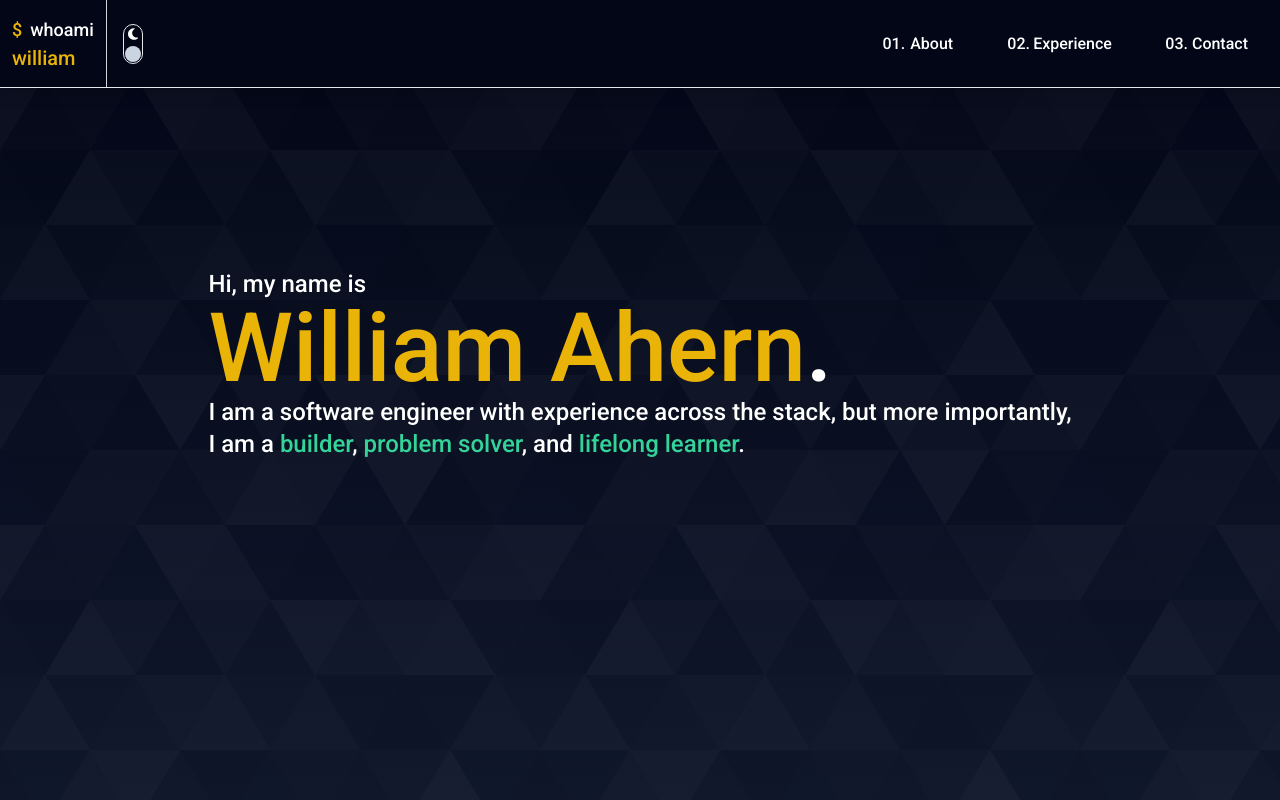
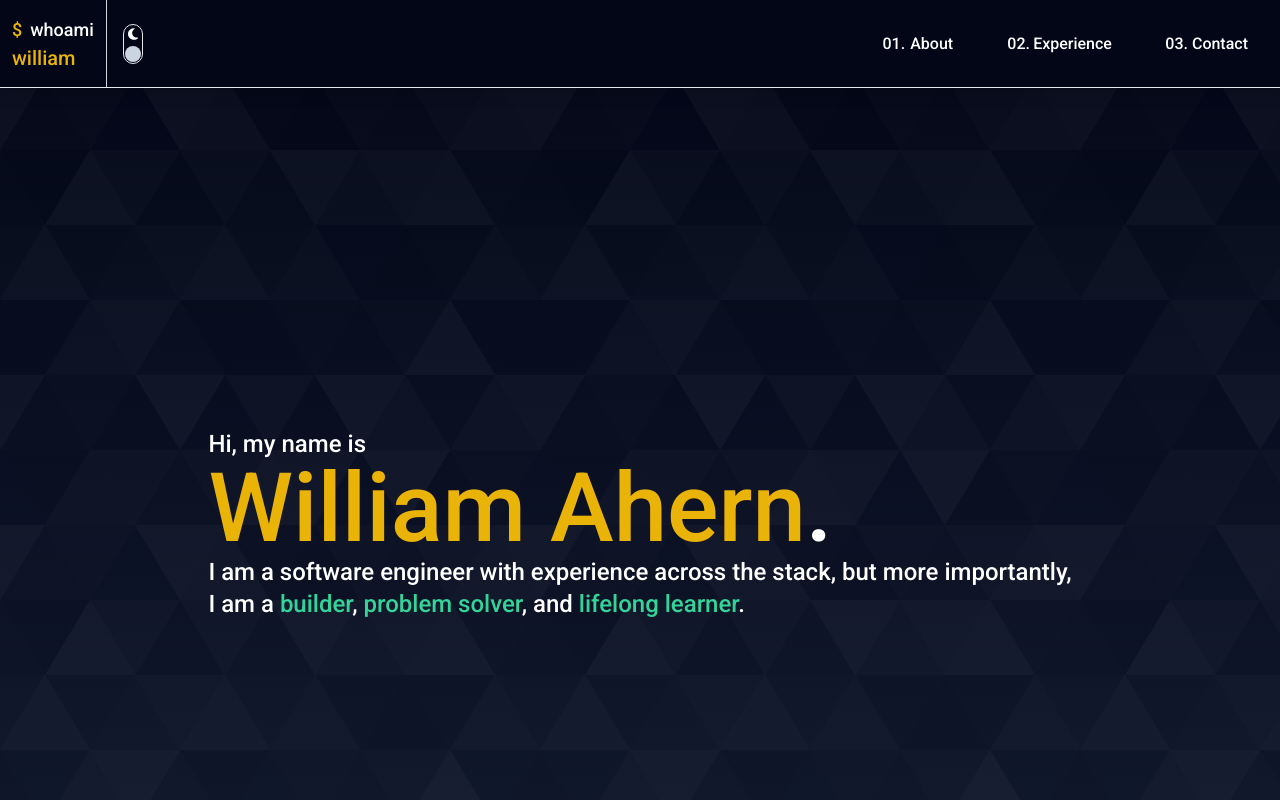
Before and after one commit to wi11ahern/who-am-i, a React (Vite) app: page / in a window 1280 px wide. Shown: the top 800 px of the page. Built offline with nearby package versions, Linux system fonts and the light colour scheme.

Commit message:
style: calculate correct viewport height between greeting and about components

```diff
--- a/src/components/greeting/greeting.tsx
+++ b/src/components/greeting/greeting.tsx
@@ -2,7 +2,7 @@ import Card from "../ui/card";
 
 const Greeting = () => {
   return (
-    <Card className="mx-auto px-8 h-screen">
+    <Card className="mx-auto px-8 min-h-[calc(100vh_-_400px)]">
       <p className="text-2xl">Hi, my name is</p>
       <h1 className="text-8xl text-yellow-500">
         William Ahern<span className="text-white">.</span>
--- a/src/components/layout/content.tsx
+++ b/src/components/layout/content.tsx
@@ -5,7 +5,7 @@ import Greeting from "../greeting/greeting";
 
 const Content = () => {
   return (
-    <div className="flex flex-col mx-auto mt-60 w-full min-h-screen">
+    <div className="flex flex-col mx-auto mt-[400px] w-full min-h-screen">
       <Greeting />
       <About />
       <Experience />
--- a/tailwind.config.js
+++ b/tailwind.config.js
@@ -1,6 +1,7 @@
 /** @type {import('tailwindcss').Config} */
 export default {
   content: ["./index.html", "./src/**/*.{js,ts,jsx,tsx}"],
+  mode: "jit",
   theme: {
     extend: {
       height: {
```
